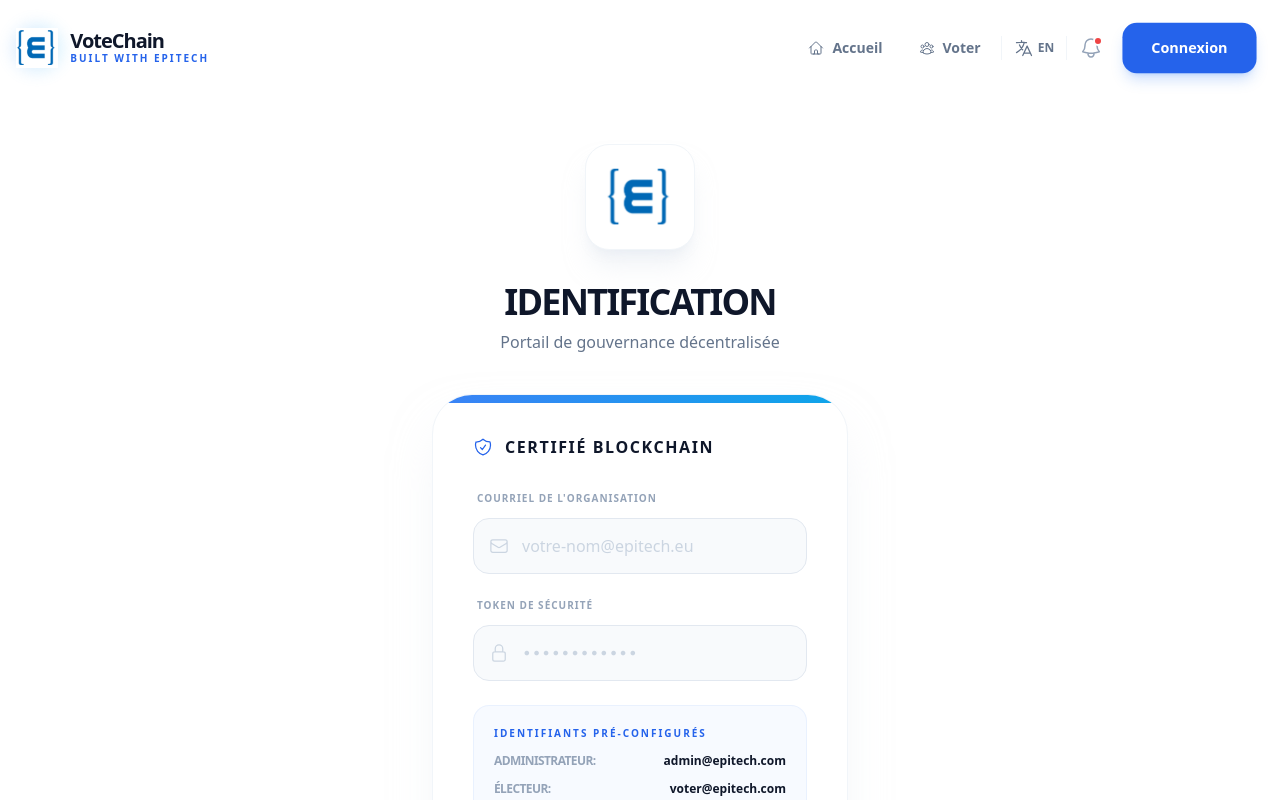
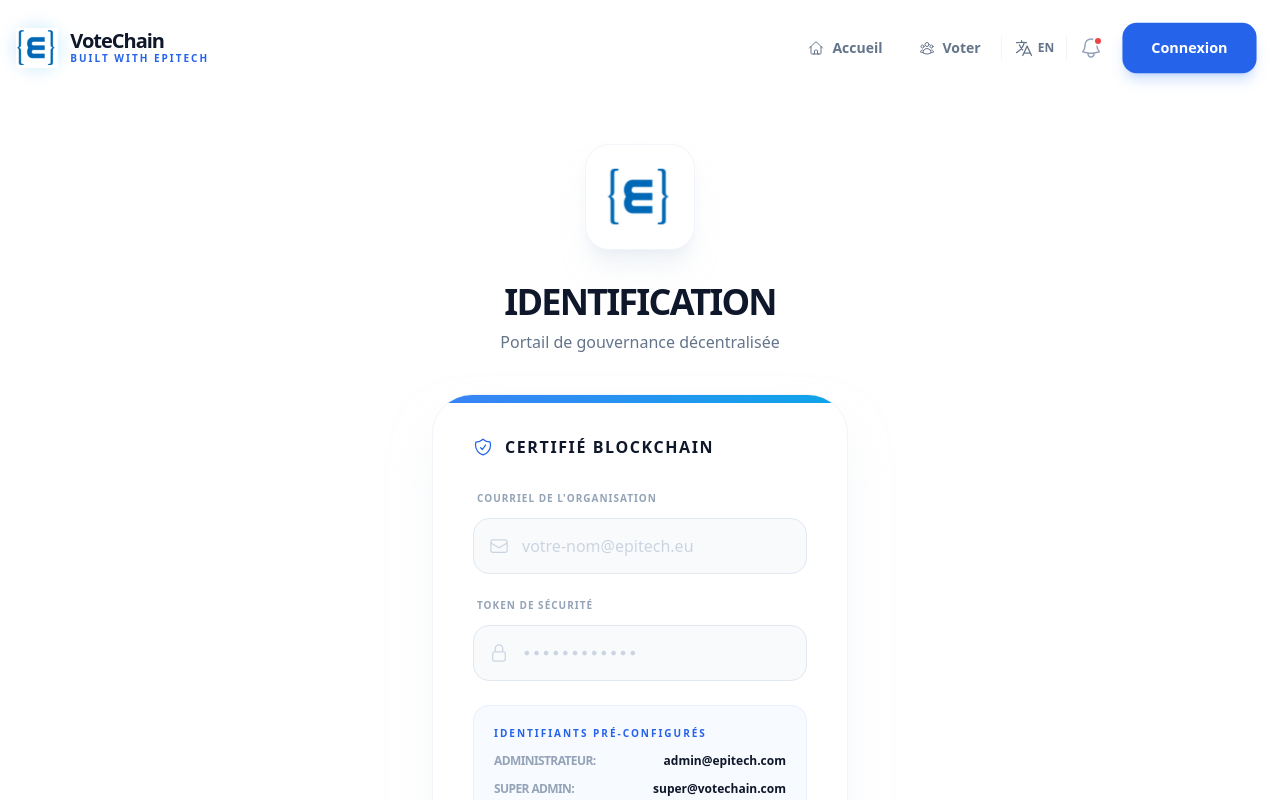
Before and after one commit to Epitech-Blockchain-Club/Blockchain-Vote, a React (Vite) app in the folder frontend/: page /login in a window 1280 px wide. Shown: the top 800 px of the page. Built offline with nearby package versions, Linux system fonts and the light colour scheme; the HTML template or start-up script is replaced by a standard one.

Commit message:
Super admin

```diff
--- a/frontend/src/components/auth/LoginForm.jsx
+++ b/frontend/src/components/auth/LoginForm.jsx
@@ -85,8 +85,8 @@
               <span className="text-slate-900 font-black">admin@epitech.com</span>
             </div>
             <div className="flex justify-between items-center text-xs">
-              <span className="text-slate-400 font-bold uppercase tracking-tighter">Électeur:</span>
-              <span className="text-slate-900 font-black">voter@epitech.com</span>
+              <span className="text-slate-400 font-bold uppercase tracking-tighter">Super admin:</span>
+              <span className="text-slate-900 font-black">super@votechain.com</span>
             </div>
           </div>
 
```
